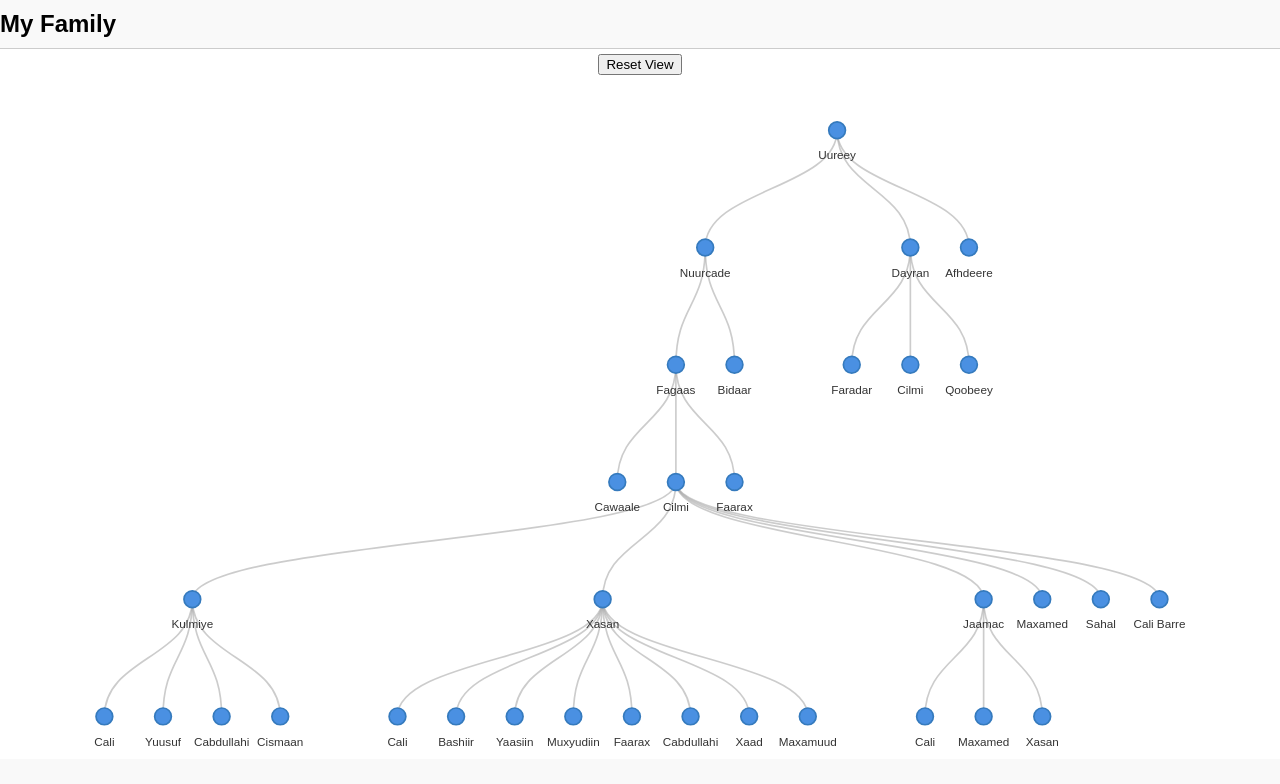
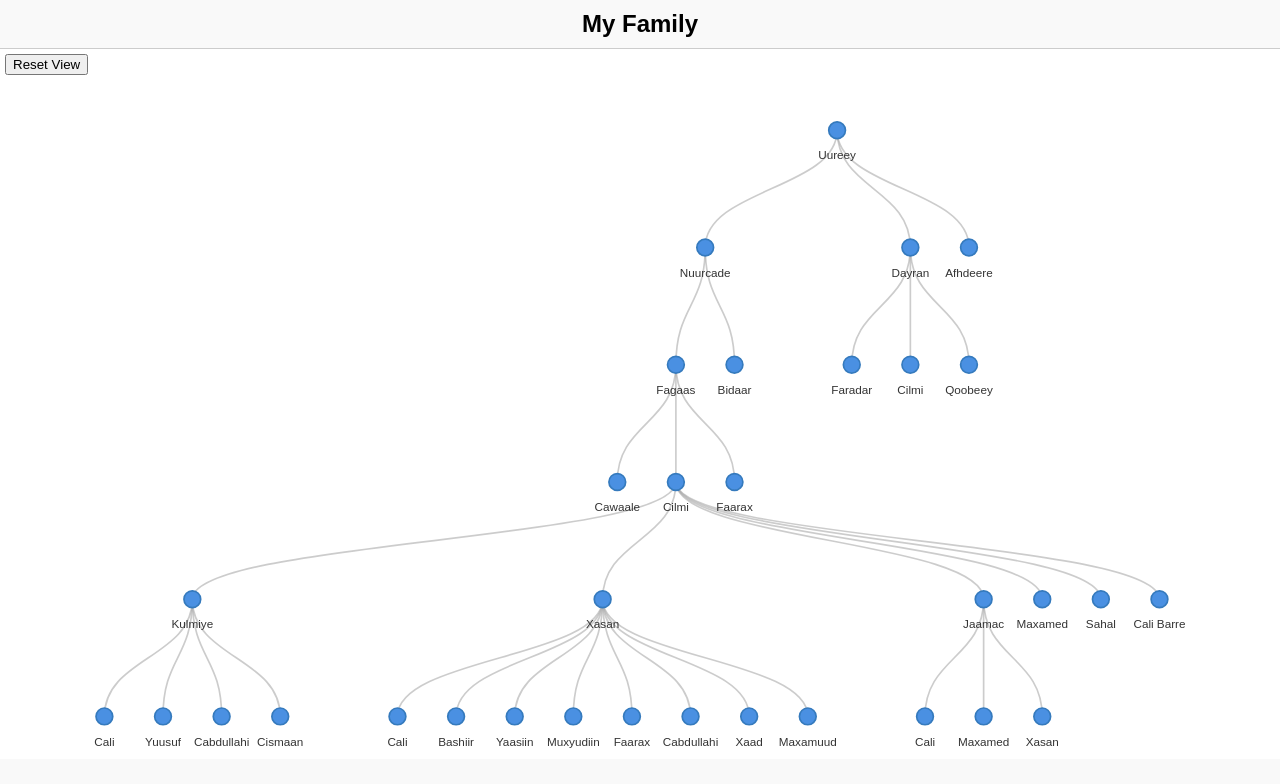
Before and after one commit to Said307/family-advanced, a plain HTML site: page index.html in a window 1280 px wide. Drawn offline with nearby package versions, Linux system fonts and the light colour scheme.

```diff
--- a/index.html
+++ b/index.html
@@ -13,12 +13,14 @@
     overflow: hidden;
   }
   h2 {
-    text-align: left;
+    text-align: center;
     margin: 10px 0;
   }
   .controls {
-    text-align: center;
+    text-align: left;
     margin: 5px;
+    color: #04AA6D
+    border: none;
   }
   .tree-container {
     width: 100%;
```
